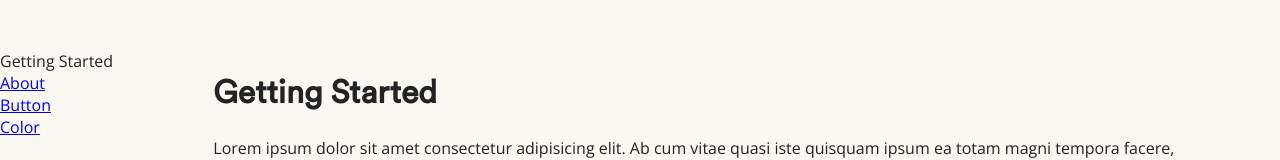
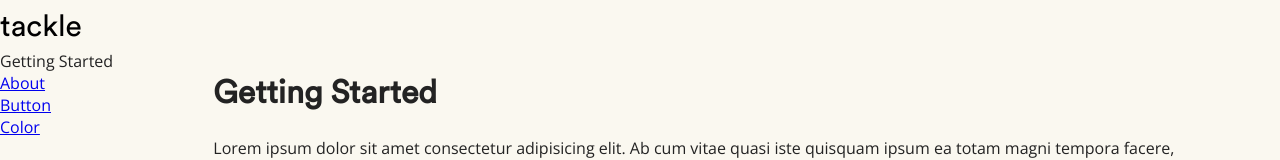
Before and after one commit to jrmoore117/practice-app, a React (Create React App) app: page / in a window 1280 px wide. Shown: the top 160 px of the page. Built offline with nearby package versions, Linux system fonts and the light colour scheme.

Commit message:
Add name.

```diff
--- a/src/App.js
+++ b/src/App.js
@@ -7,7 +7,18 @@ function App() {
   return (
     <div>
       <Row>
-        <div style={{height: "50px"}}></div>
+        <div
+          className="circular"
+          style={{
+            height: "50px",
+            display: 'flex',
+            alignItems: 'center',
+            color: 'black',
+            fontSize: '30px'
+          }}
+        >
+          tackle
+        </div>
       </Row>
       <Row>
         <Col columns={2}>
```
